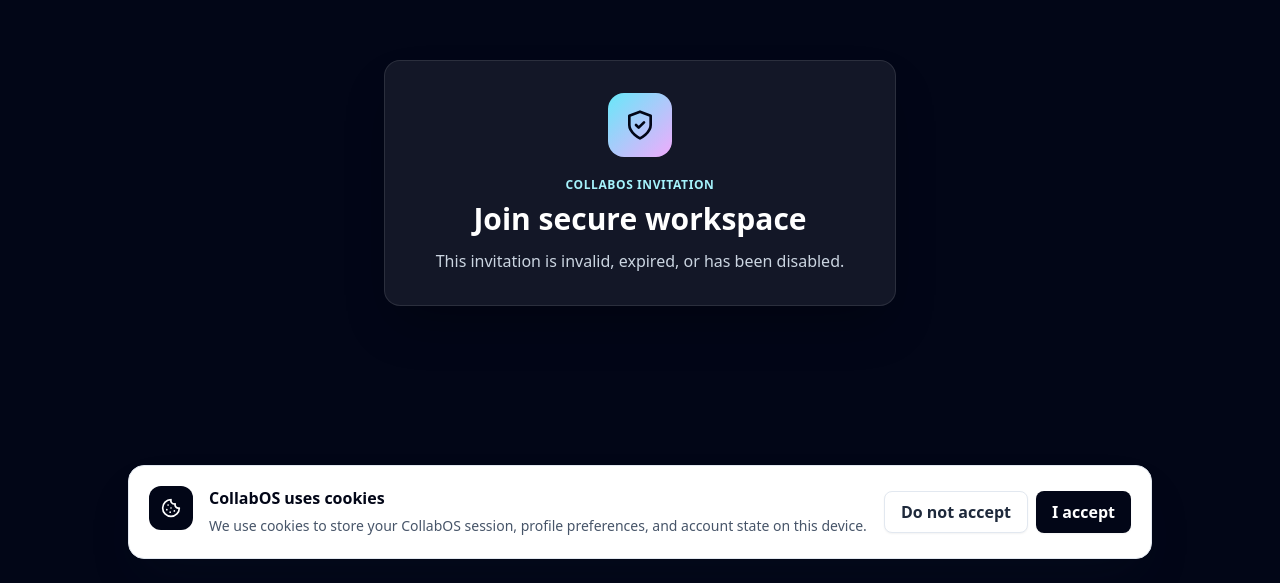
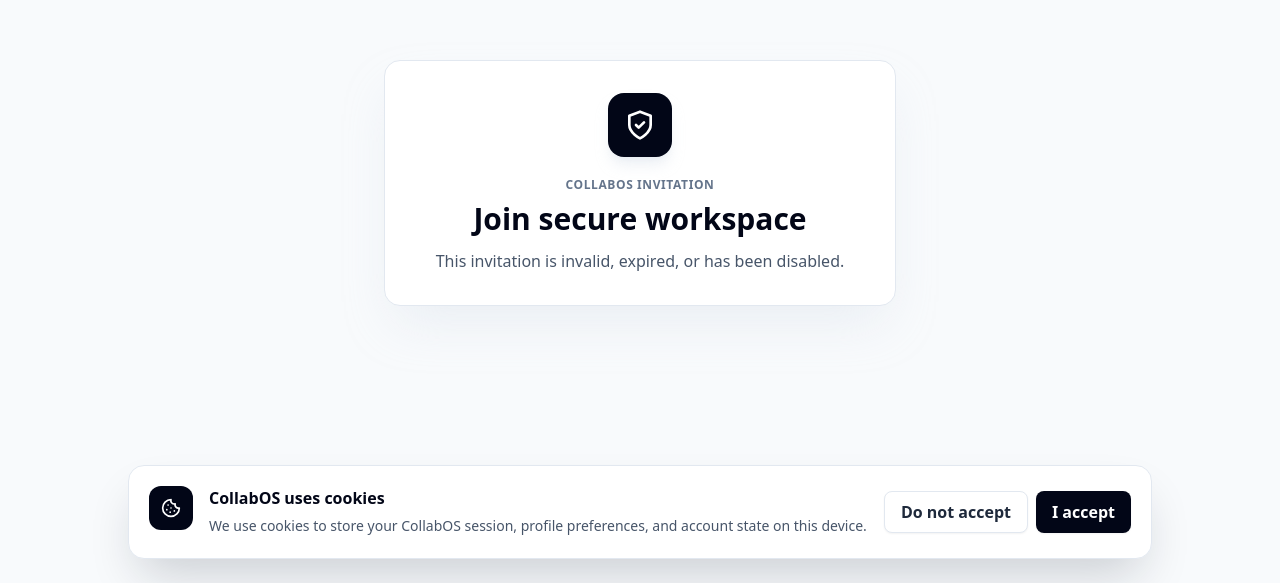
Before and after one commit to aluyadavid745-a01/CollabOS, a React (Vite) app: page /invite/1 in a window 1280 px wide. Shown: the part 217-800 px from the top of the page. Built offline with nearby package versions, Linux system fonts and the light colour scheme; no server answers.

Commit message:
Match invite page light theme

```diff
--- a/src/pages/InviteJoin.tsx
+++ b/src/pages/InviteJoin.tsx
@@ -51,14 +51,14 @@
   }, [firebaseUser, loading, navigate, profile, token])
 
   return (
-    <main className="grid min-h-screen place-items-center bg-slate-950 px-4 text-center text-white">
-      <section className="w-full max-w-lg rounded-2xl border border-white/10 bg-white/[0.07] p-8 shadow-2xl shadow-black/30 backdrop-blur-xl">
-        <div className="mx-auto mb-5 grid h-16 w-16 place-items-center rounded-2xl bg-gradient-to-br from-cyan-300 to-fuchsia-300 text-slate-950">
+    <main className="grid min-h-screen place-items-center bg-slate-50 px-4 text-center text-slate-950">
+      <section className="w-full max-w-lg rounded-2xl border border-slate-200 bg-white p-8 shadow-2xl shadow-slate-200/70">
+        <div className="mx-auto mb-5 grid h-16 w-16 place-items-center rounded-2xl bg-slate-950 text-white shadow-lg shadow-slate-200/70">
           {profile ? <ShieldCheck className="h-8 w-8" /> : <UserPlus className="h-8 w-8" />}
         </div>
-        <p className="text-xs font-black uppercase tracking-wider text-cyan-200">CollabOS invitation</p>
+        <p className="text-xs font-black uppercase tracking-wider text-slate-500">CollabOS invitation</p>
         <h1 className="mt-2 text-3xl font-black">Join secure workspace</h1>
-        <p className="mt-3 text-slate-300">{message}</p>
+        <p className="mt-3 text-slate-600">{message}</p>
         {!profile && !loading && (
           <div className="mt-6 grid gap-3 sm:grid-cols-2">
             <Button type="button" variant="secondary" onClick={() => navigate('/signin')}>Sign in</Button>
```
